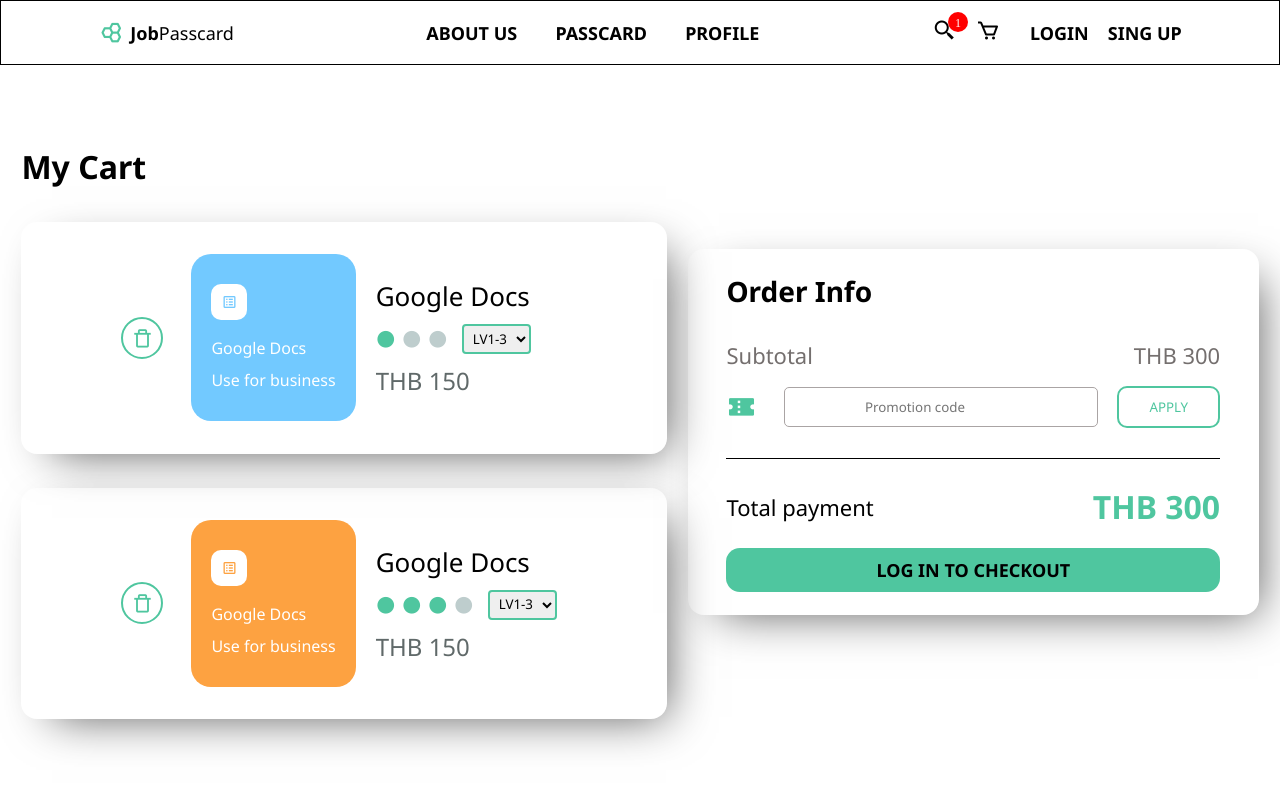
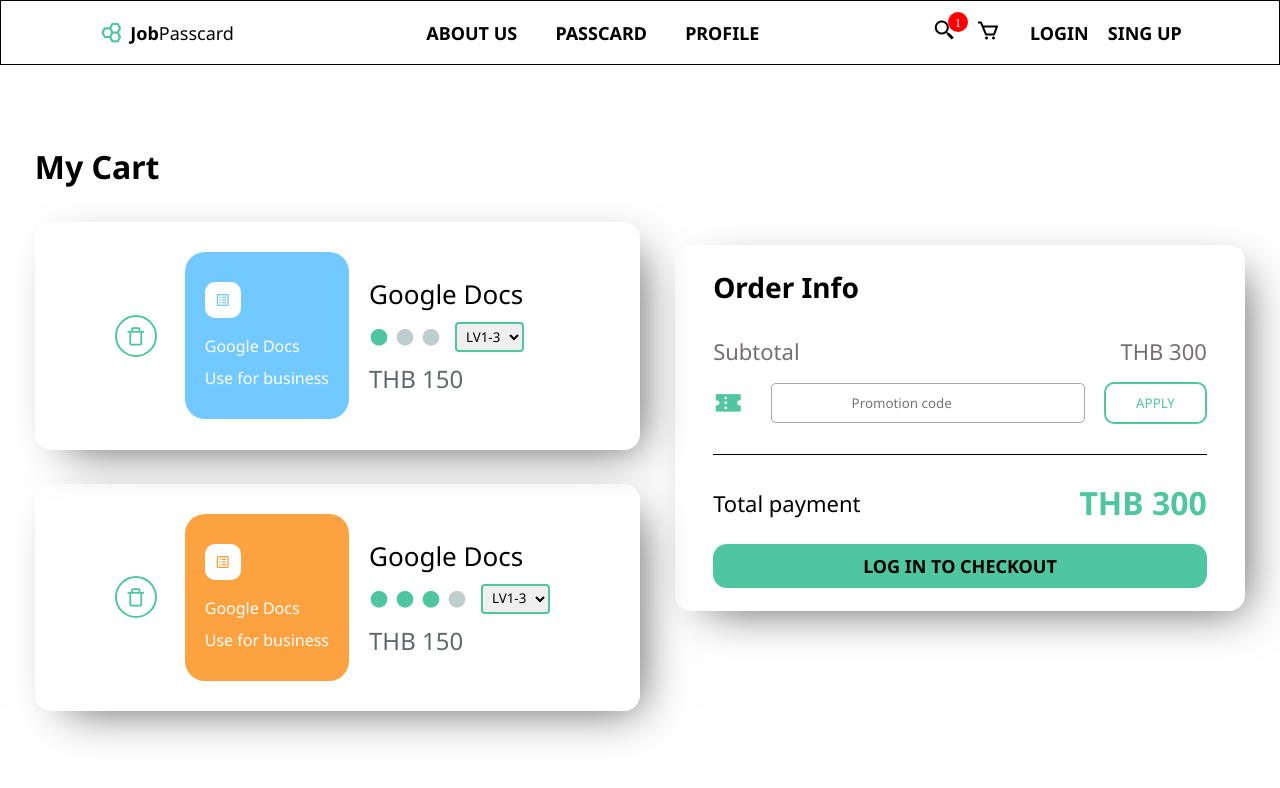
Before and after one commit to SuchanyaSd/homework05, a plain HTML site: page index.html in a window 1280 px wide. Drawn offline with nearby package versions, Linux system fonts and the light colour scheme.

Commit message:
homeWork

```diff
--- a/style.css
+++ b/style.css
@@ -29,6 +29,7 @@
     display: flex;
     align-items: center;
     gap: 6px;
+    cursor: pointer;
 }
 
 .logo i {
@@ -54,6 +55,7 @@
 .main-right .i-con i {
     margin-left: 15px;
     font-size: 24px;
+    cursor: pointer;
 
 }
 
@@ -98,7 +100,7 @@
     display: flex;
     align-items: center;
     gap: 10px;
-    padding: 5% 100px;
+    padding: 5% 80px;
     box-shadow: 15px 14px 44px -16px rgba(0,0,0,0.66);
     border-radius: 16px;
 }
@@ -136,7 +138,7 @@
     display: flex;
     align-items: center;
     gap: 10px;
-    padding: 5% 100px;
+    padding: 5% 80px;
     box-shadow: 15px 14px 44px -16px rgba(0,0,0,0.66);
     border-radius: 16px;
 }
```
